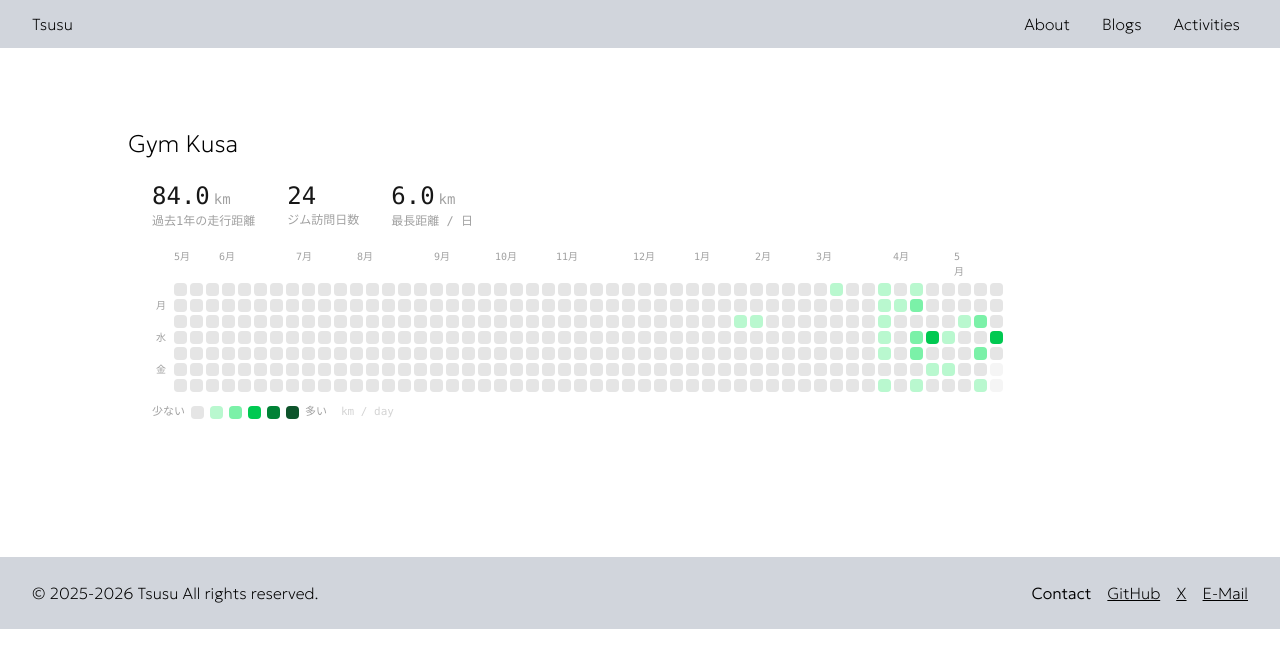
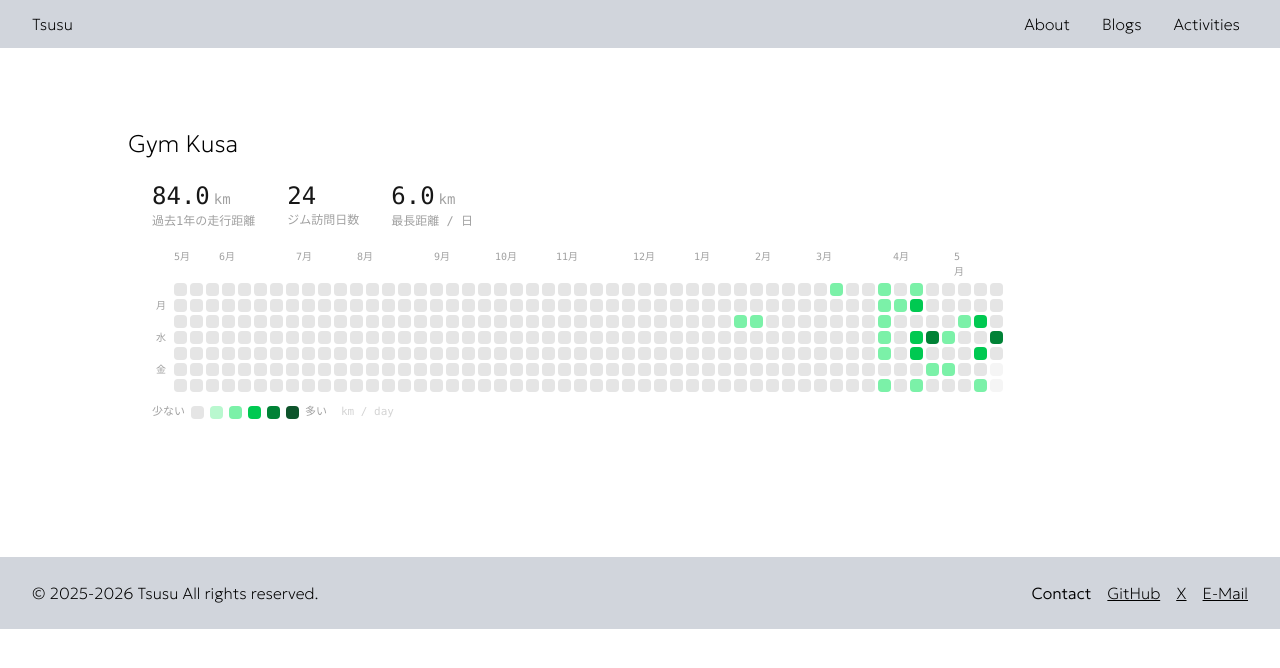
Before and after one commit to tsusu0409/tsusu0409.com, an Astro site: page /GymKusa in a window 1280 px wide. Built offline with nearby package versions, Linux system fonts and the light colour scheme; Astro itself is replaced by a stand-in of ours.

Commit message:
Fix color class thresholds in kmToColorClass function for accurate visualization

```diff
--- a/src/components/GymKusa.astro
+++ b/src/components/GymKusa.astro
@@ -70,10 +70,10 @@ const maxKm = allKm.length > 0 ? Math.max(...allKm) : 0;
 function kmToColorClass(km: number, isFuture: boolean): string {
   if (isFuture) return 'bg-neutral-100';
   if (km === 0)  return 'bg-neutral-200';
-  if (km < 3.5)  return 'bg-green-200';
-  if (km < 5)    return 'bg-green-300';
-  if (km < 6.5)  return 'bg-green-500';
-  if (km < 9)    return 'bg-green-700';
+  if (km < 2)  return 'bg-green-200';
+  if (km < 3.5)    return 'bg-green-300';
+  if (km < 5)  return 'bg-green-500';
+  if (km < 6.5)    return 'bg-green-700';
   return           'bg-green-900';
 }
 
```
